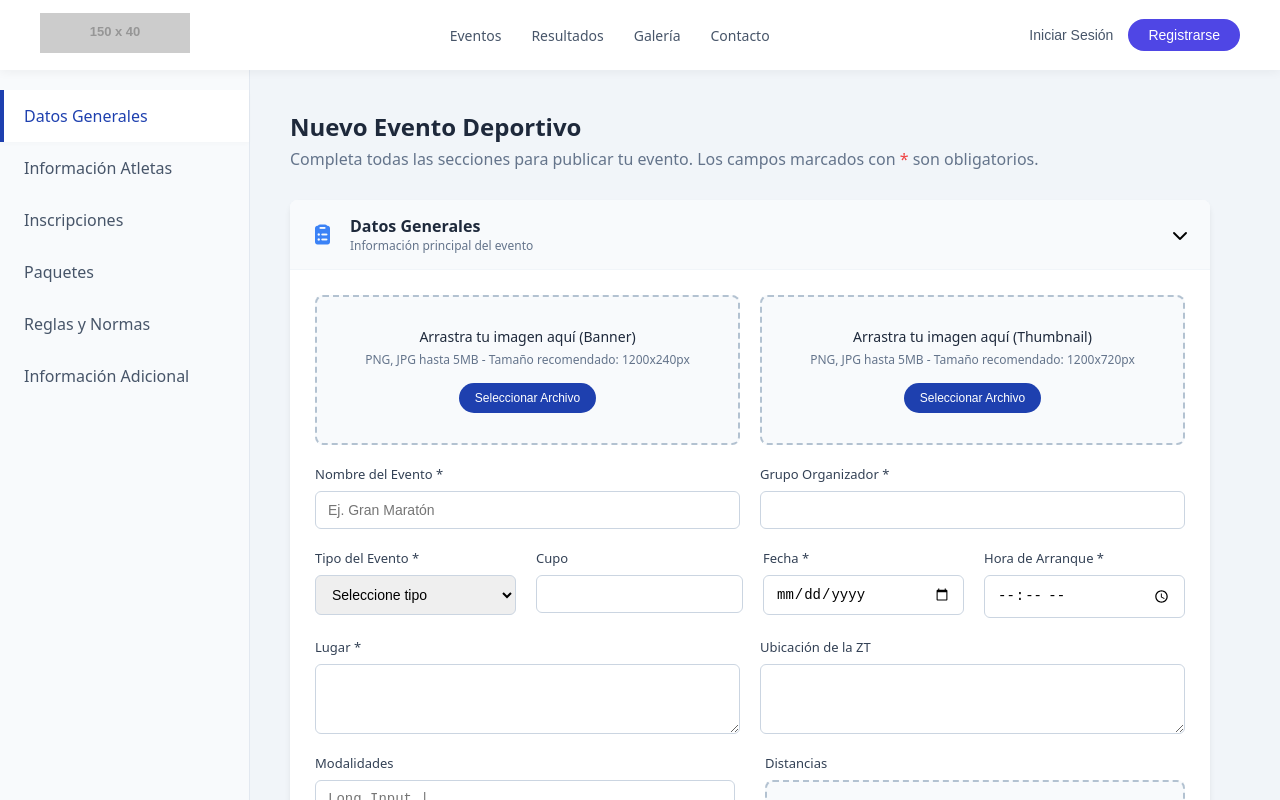
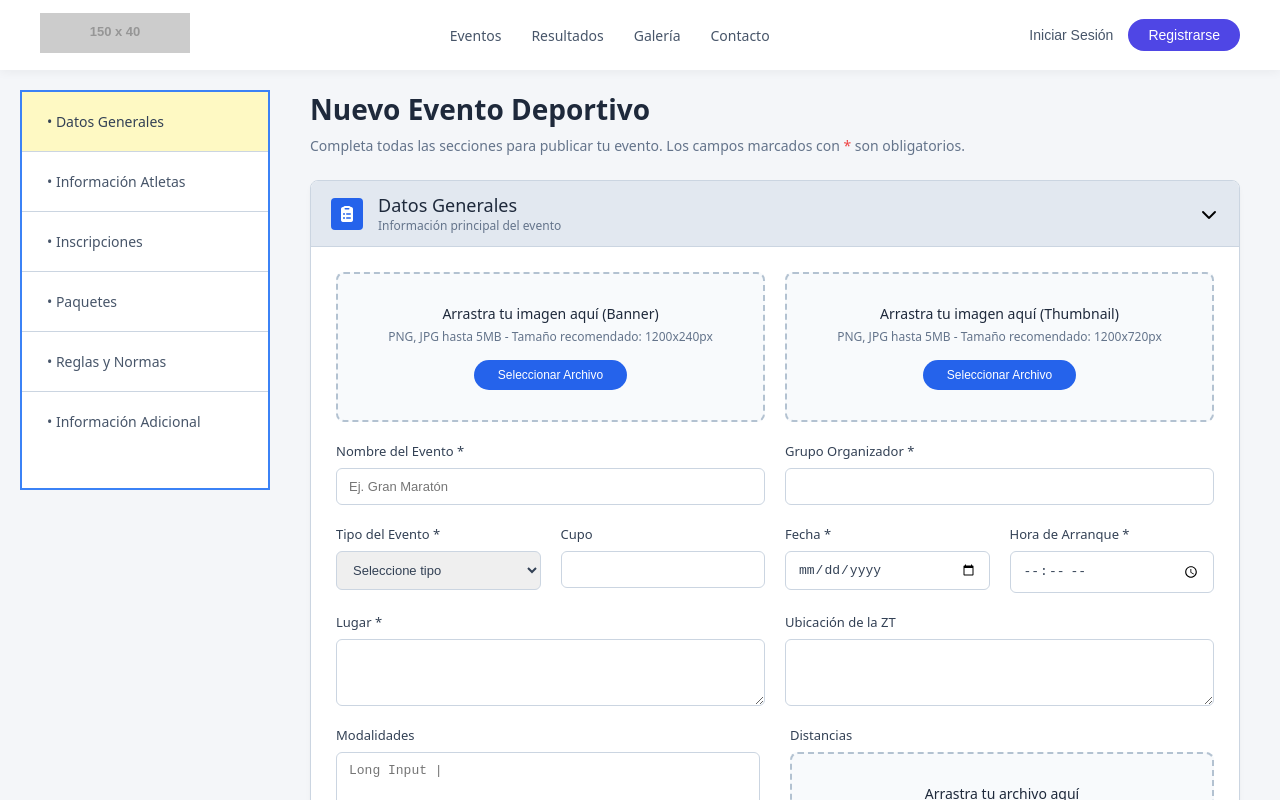
Before and after one commit to StedieRex/finisherGestor, an Angular app: page /nuevo-evento in a window 1280 px wide. Built offline with nearby package versions, Linux system fonts and the light colour scheme; data requests are answered from the project's data file.

Commit message:
ajustando detalles visuales para el formulario que crea los nuevos eventos

```diff
--- a/src/app/components/drag-drop-upload/drag-drop-upload.scss
+++ b/src/app/components/drag-drop-upload/drag-drop-upload.scss
@@ -43,16 +43,17 @@
   }
 
   .btn-seleccionar {
-    background-color: #1e40af;
+    background-color: #2563eb;
     color: white;
     border: none;
-    padding: 8px 16px;
+    padding: 8px 24px;
     border-radius: 20px;
     font-size: 12px;
+    font-weight: 500;
     cursor: pointer;
     transition: background-color 0.2s;
 
-    &:hover { background-color: #1e3a8a; }
+    &:hover { background-color: #1d4ed8; }
   }
 }
 
--- a/src/app/components/sidebar/sidebar.html
+++ b/src/app/components/sidebar/sidebar.html
@@ -4,7 +4,7 @@
         class="nav-item"
         [class.active]="seccionActiva === seccion.id"
         (click)="seleccionar(seccion.id)">
-      <span class="nav-text">{{ seccion.titulo }}</span>
+      <span class="nav-text">• {{ seccion.titulo }}</span>
     </li>
   </ul>
 </aside>
--- a/src/app/components/sidebar/sidebar.scss
+++ b/src/app/components/sidebar/sidebar.scss
@@ -1,11 +1,16 @@
 .sidebar-container {
   width: 250px;
-  background-color: #f8fafc;
-  border-right: 1px solid #e2e8f0;
-  height: 100vh;
+  background-color: #ffffff;
+  border: 2px solid #3b82f6;
+  height: max-content;
+  min-height: 400px;
   position: sticky;
-  top: 0;
-  padding: 20px 0;
+
+  /* Se suma la altura del header (70px) + el margen deseado (20px) */
+  top: 90px;
+  margin: 20px 0 20px 20px;
+  padding: 0;
+}
 
 .nav-list {
   list-style: none;
@@ -14,22 +19,29 @@
 }
 
 .nav-item {
-    padding: 15px 20px;
+  padding: 20px 25px;
   cursor: pointer;
   color: #475569;
   font-weight: 500;
-    border-left: 4px solid transparent;
+  border-bottom: 1px solid #cbd5e1; /* Línea separadora */
   transition: all 0.2s ease;
+  font-size: 14px;
+
+  &:last-child {
+    border-bottom: none;
+  }
 
   &:hover {
-      background-color: #f1f5f9;
+    background-color: #f8fafc;
   }
 
   &.active {
-      background-color: #fff;
-      color: #1e40af;
-      border-left-color: #1e40af;
-      box-shadow: 0 2px 4px rgba(0,0,0,0.02);
+    background-color: #fef9c3; /* Amarillo claro */
+    color: #334155;
+  }
+
+  .nav-text {
+    display: flex;
+    gap: 8px;
   }
 }
-}
--- a/src/app/pages/nuevo-evento/nuevo-evento.scss
+++ b/src/app/pages/nuevo-evento/nuevo-evento.scss
@@ -1,42 +1,44 @@
 .layout-wrapper {
   display: flex;
   min-height: 100vh;
-  background-color: #f1f5f9;
+  background-color: #f4f6f9;
 }
 
 .main-content {
   flex: 1;
-  padding: 40px;
-  max-width: 1000px;
+  padding: 20px 40px;
+  max-width: 1100px;
+  margin: 0 auto;
 }
 
 .page-header {
-  margin-bottom: 30px;
+  margin-bottom: 25px;
   h1 {
-    font-size: 24px;
-    color: #1e293b;
-    margin-bottom: 5px;
+    font-size: 28px;
+    font-weight: 800;
+    color: #1e293b; /* Azul marino oscuro */
+    margin-bottom: 8px;
   }
   p {
     color: #64748b;
+    font-size: 14px;
     span { color: #ef4444; }
   }
 }
 
 .accordion-card {
-  background: #e2e8f0;
+  background: #ffffff;
   border-radius: 8px;
   margin-bottom: 15px;
+  border: 1px solid #cbd5e1; /* Borde de toda la tarjeta */
   overflow: hidden;
-  transition: all 0.3s ease;
 
   &.active {
-    background: #ffffff;
-    box-shadow: 0 4px 6px -1px rgba(0, 0, 0, 0.1);
+    box-shadow: 0 4px 6px -1px rgba(0, 0, 0, 0.05);
 
     .accordion-header {
-      border-bottom: 1px solid #f1f5f9;
-      background: #f8fafc; // Un tono más claro para el encabezado activo
+      background: #e2e8f0; /* Fondo gris para la cabecera activa */
+      border-bottom: 1px solid #cbd5e1;
     }
   }
 }
@@ -45,8 +47,9 @@
   display: flex;
   justify-content: space-between;
   align-items: center;
-  padding: 15px 20px;
+  padding: 12px 20px;
   cursor: pointer;
+  background: #f1f5f9;
 
   .header-title {
     display: flex;
@@ -54,21 +57,21 @@
     gap: 15px;
 
     i {
-      font-size: 20px;
-      color: #3b82f6;
+      font-size: 16px;
+      background: #2563eb;
+      color: white;
+      border-radius: 4px;
+
+      /* Reemplaza el padding por dimensiones exactas y centrado flex */
+      width: 32px;
+      height: 32px;
+      display: flex;
+      align-items: center;
+      justify-content: center;
     }
 
-    h3 {
-      margin: 0;
-      font-size: 16px;
-      color: #1e293b;
-    }
-
-    p {
-      margin: 0;
-      font-size: 12px;
-      color: #64748b;
-    }
+    h3 { margin: 0; font-size: 18px; font-weight: 500; color: #1e293b; }
+    p { margin: 0; font-size: 12px; color: #64748b; }
   }
 }
 
@@ -96,10 +99,16 @@
     padding: 10px 12px;
     border: 1px solid #cbd5e1;
     border-radius: 6px;
-    font-size: 14px;
+    font-size: 13px;
     outline: none;
+    width: 100%;
+    color: #334155;
+    transition: all 0.2s;
 
-    &:focus { border-color: #3b82f6; box-shadow: 0 0 0 2px rgba(59, 130, 246, 0.2); }
+    &:focus {
+      border-color: #3b82f6;
+      background-color: #eff6ff; /* Tono azul claro al hacer foco */
+    }
   }
 }
 
@@ -146,33 +155,27 @@
 
 // SPLIT (Azul oscuro)
 .split-card {
-  border: 1px solid #c2d1e0;
-  border-radius: 8px;
+  border: 1px solid #cbd5e1;
+  border-radius: 6px;
   background-color: #f8fafc;
   overflow: hidden;
 
   .split-header {
-    background-color: #244199; // Azul del diseño
-    padding: 10px 15px;
+    background-color: #1e3a8a; /* Azul muy oscuro para la barra */
+    padding: 8px 15px;
     display: flex;
     align-items: center;
     gap: 15px;
 
-    .badge-split { color: #f59e0b; font-weight: bold; font-size: 13px; }
+    .badge-split { color: #facc15; font-weight: bold; font-size: 12px; } /* Amarillo brillante */
 
     .dark-input {
-      background: #1e3680;
-      border: 1px solid #192d6b;
+      background: #1e40af;
+      border: 1px solid #1e3a8a;
       color: white;
-      &::placeholder { color: #8ea4e6; }
+      &::placeholder { color: #93c5fd; }
+      &:focus { background: #1d4ed8; border-color: #60a5fa; }
     }
-  }
-
-  .split-body {
-    padding: 15px;
-    display: flex;
-    flex-direction: column;
-    gap: 15px;
   }
 }
 
@@ -228,16 +231,17 @@
   background: #2563eb;
   color: white;
   border: none;
-  border-radius: 6px;
-  padding: 8px 16px;
-  font-size: 13px;
+  border-radius: 20px; /* Bordes muy redondeados (píldora) */
+  padding: 6px 16px;
+  font-size: 12px;
   cursor: pointer;
   align-self: flex-start;
   transition: background 0.2s;
+  margin-top: 5px;
 
   &:hover { background: #1d4ed8; }
-  &.btn-sm { font-size: 12px; padding: 6px 12px; }
-  &.btn-lg { font-size: 14px; padding: 10px 20px; }
+  &.btn-sm { font-size: 11px; padding: 5px 12px; }
+  &.btn-lg { font-size: 13px; padding: 8px 20px; }
 }
 
 .section-divider {
```
Lines whose indentation alone changed are shown as unchanged.
